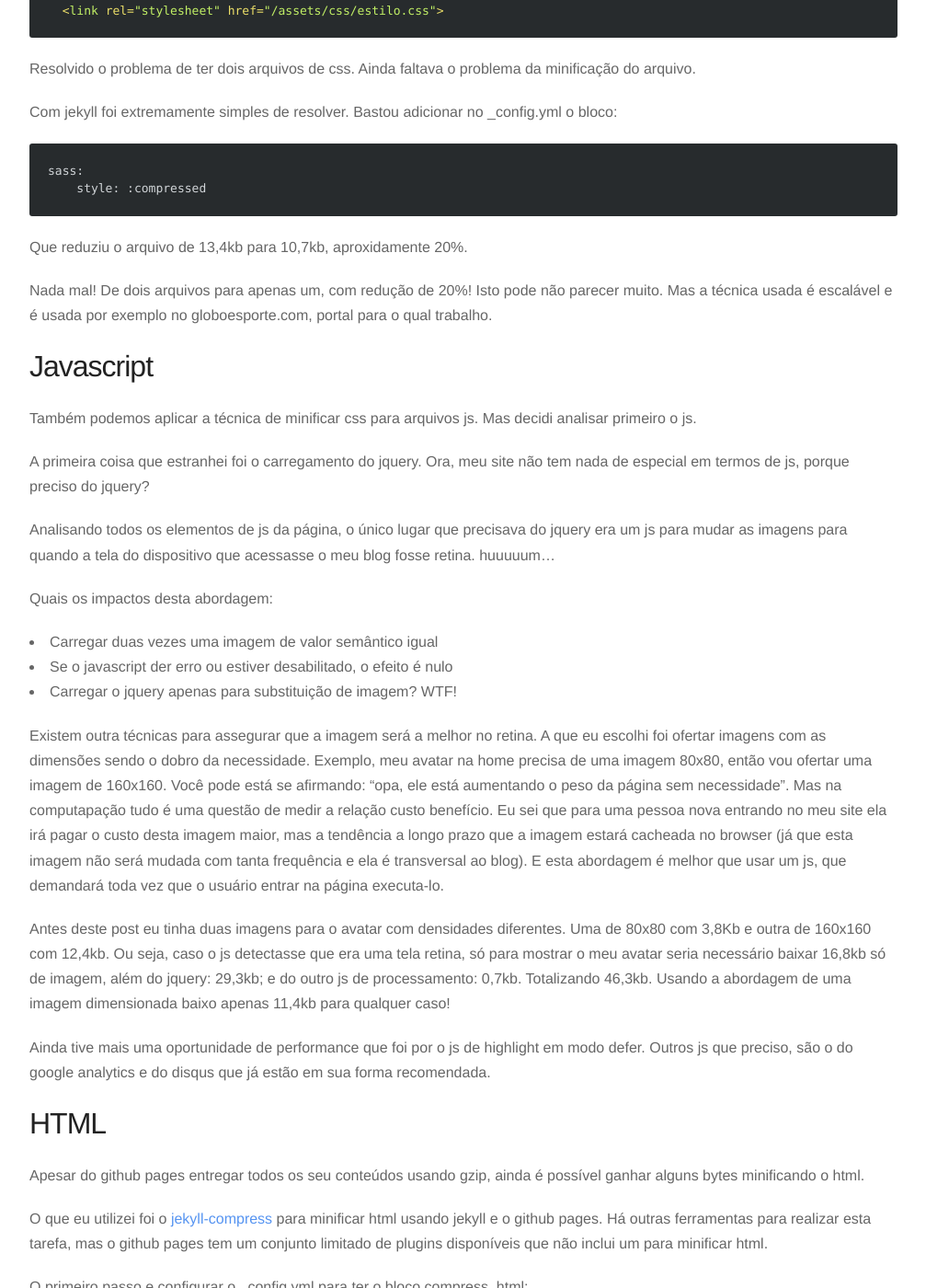
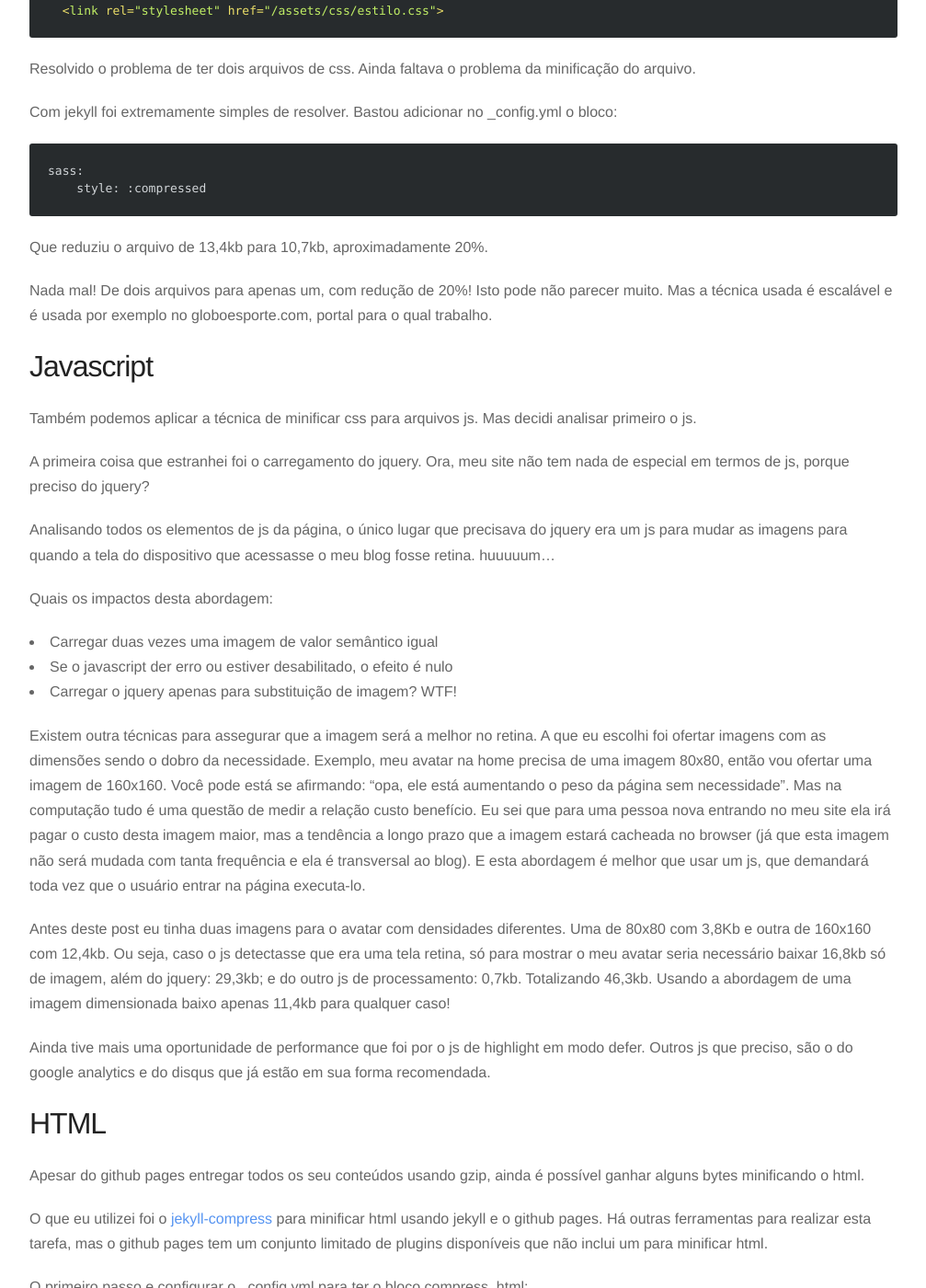
Before and after one commit to romulojales/romulojales.github.io, a Jekyll site: the page built from _posts/2015-07-26-otimizacoes-client-no-meu-site.markdown, in a window 1280 px wide and 1400 px high, scrolled down 3486 px. Shown: the whole window at 92% size, without its empty margins (136-1143 px from the left). Built offline with Jekyll 4.4.1, drawn with Linux system fonts in a browser that asks for light colours; Markdown is read by kramdown in place of the engine named in the settings; comment, search, counter and statistics services are not loaded; some of the changed text lies outside the part shown.

Commit message:
correções gerais de ortografia

```diff
--- a/Gemfile
+++ /dev/null
@@ -1,2 +0,0 @@
-source 'https://rubygems.org'
-gem 'github-pages'
--- a/_posts/2015-07-16-de-volta.markdown
+++ b/_posts/2015-07-16-de-volta.markdown
@@ -5,8 +5,8 @@ description: "tudo culpa do bill"
 comments: true
 ---
 
-Incentivado por [Willian Justen][bill-page] voltarei a blogar (Valeu Bill!). A idéia é manter o blog atualizado discutindo sempre o
-dia a dia do meu trabalho e opinões que eu acho pertinente compartilhar.
+Incentivado por [Willian Justen][bill-page] voltarei a blogar (Valeu Bill!). A ideia é manter o blog atualizado discutindo sempre o
+dia a dia do meu trabalho e opiniões que eu acho pertinente compartilhar.
 
 Vamos lá!
 
--- a/_posts/2015-07-18-iniciando-os-estudos-em-go.markdown
+++ b/_posts/2015-07-18-iniciando-os-estudos-em-go.markdown
@@ -1,7 +1,7 @@
 ---
 title:  "GOLANG: uma jornada se inicia"
 date:   2015-07-19 01:00:00
-description: "Um brevissimo resumo da linguagem GO e porque irei a fundo nela."
+description: "Um brevíssimo resumo da linguagem GO e porque irei a fundo nela."
 comments: true
 ---
 
@@ -41,7 +41,7 @@ De fato, tendo este conjunto de soluções já nativa à linguagem e não provid
 engenharia. (mas lembrem-se que não há bala de prata)
 
 Diante da natureza da linguagem orientada a resolver problemas já conhecidos e que outras ferramentas não tiveram
-sucesso em endereçar (além da necessidade de extender um software já desenvolvido em go), iniciarei uma série de estudos
+sucesso em endereçar (além da necessidade de estender um software já desenvolvido em go), iniciarei uma série de estudos
 desta linguagem.
 
 ##maiores informações:
--- a/_posts/2015-07-26-otimizacoes-client-no-meu-site.markdown
+++ b/_posts/2015-07-26-otimizacoes-client-no-meu-site.markdown
@@ -151,7 +151,7 @@ sass:
     style: :compressed
 {% endhighlight %}
 
-Que reduziu o arquivo de 13,4kb para 10,7kb, aproxidamente 20%.
+Que reduziu o arquivo de 13,4kb para 10,7kb, aproximadamente 20%.
 
 Nada mal! De dois arquivos para apenas um, com redução de 20%! Isto pode não parecer muito. Mas a técnica usada é escalável
 e é usada por exemplo no globoesporte.com, portal para o qual trabalho.
@@ -174,7 +174,7 @@ Quais os impactos desta abordagem:
 
 Existem outra técnicas para assegurar que a imagem será a melhor no retina. A que eu escolhi foi ofertar imagens com as dimensões
 sendo o dobro da necessidade. Exemplo, meu avatar na home precisa de uma imagem 80x80, então vou ofertar uma imagem de 160x160.
-Você pode está se afirmando: "opa, ele está aumentando o peso da página sem necessidade". Mas na computapação tudo é uma
+Você pode está se afirmando: "opa, ele está aumentando o peso da página sem necessidade". Mas na computação tudo é uma
   questão de medir a relação custo benefício. Eu sei que para uma pessoa nova entrando no meu site ela irá pagar o custo
   desta imagem maior, mas a tendência a longo prazo que a imagem estará cacheada no browser (já que esta imagem não será
   mudada com tanta frequência e ela é transversal ao blog). E esta abordagem é melhor que usar um js, que demandará toda vez
```
Also changed, not shown: other parts of _posts/2015-07-26-otimizacoes-client-no-meu-site.markdown (+4 -4 lines), _drafts/2015-07-27-golang-e-testes.markdown (+4 -4 lines), Gemfile.lock (deleted).
